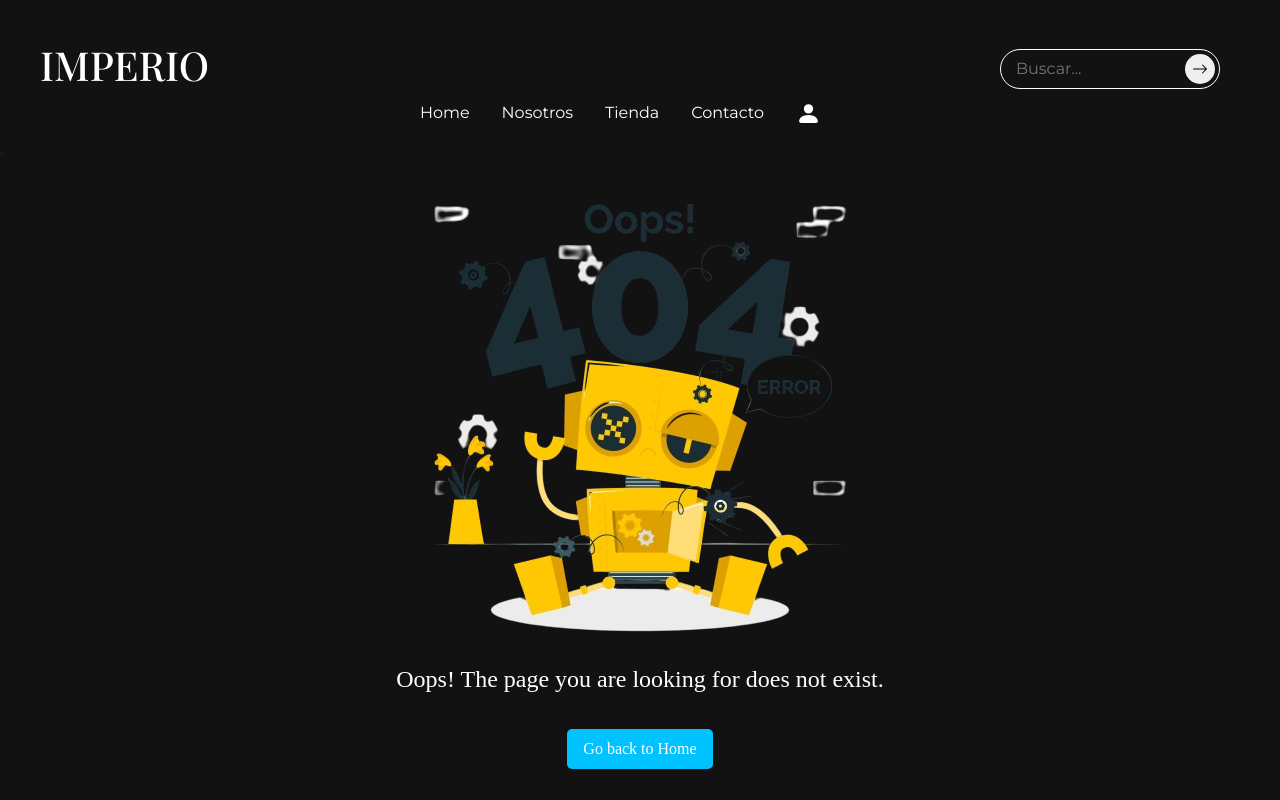
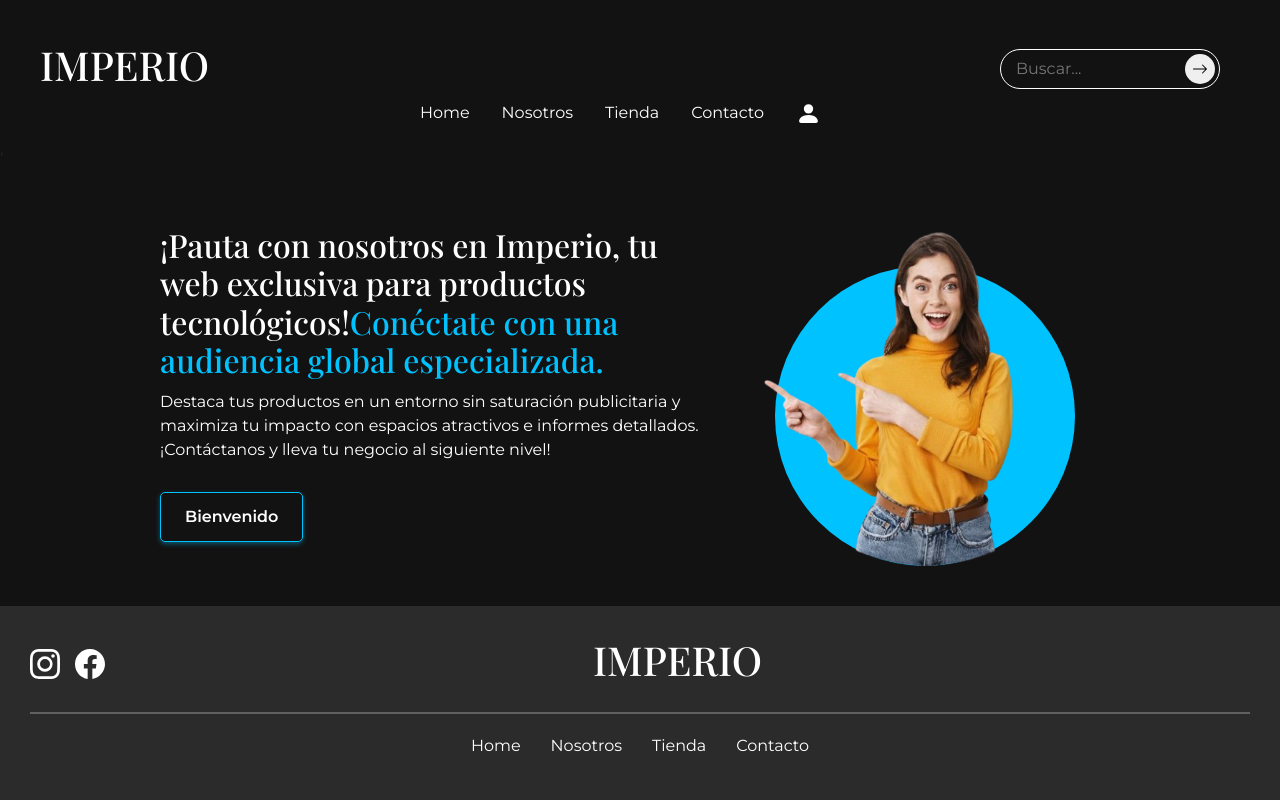
Before and after one commit to Sala-A/IMPERIO, a React (Vite) app: page / in a window 1280 px wide. Shown: the top 800 px of the page. Built offline with nearby package versions, Linux system fonts and the light colour scheme; a web font is replaced by a local one.

Commit message:
Crear el componente de Home, se creo la primera parte, el primer vistazo del cliente

```diff
--- a/src/Components/Page/Home.jsx
+++ b/src/Components/Page/Home.jsx
@@ -1,13 +1,32 @@
 import Navbar from "../Common/Navbar";
 import Footer from "../Common/Footer";
-import Error from "./Error"
 
 export default function Home() {
   return (
     <div className="home">
-    <Navbar/>,
-    <Error />
-    <Footer/>
+      <Navbar />,
+      <main className="main">
+        <div className="ad-container">
+          <h1 className="text-main">
+            ¡Pauta con nosotros en Imperio, tu web exclusiva para productos
+            tecnológicos!
+            <span className="text-main-blue">
+              Conéctate con una audiencia global especializada.
+            </span>
+          </h1>
+          <p className="info-text-main">
+            Destaca tus productos en un entorno sin saturación publicitaria y
+            maximiza tu impacto con espacios atractivos e informes detallados.
+            ¡Contáctanos y lleva tu negocio al siguiente nivel!
+          </p>
+          <button className="cta-button">Bienvenido</button>
+        </div>
+        <div className="ad-image">
+          <div className="circle-background"></div>
+          <img className="promotional-image" src="/women2.png" alt="Promotional" />
+        </div>
+      </main>
+      <Footer />
     </div>
-  )
+  );
 }
--- a/src/Style/Base/_Typography.scss
+++ b/src/Style/Base/_Typography.scss
@@ -32,8 +32,3 @@ input{
 ul, li{
     list-style-type: none;
 }
-
-*[title] {
-    color: rgb(240, 4, 4) !important;
-    text-decoration: none !important;
-  }
--- /dev/null
+++ b/src/Style/Pages/_Home.scss
@@ -0,0 +1,54 @@
+@use "../Utilities/" as *;
+
+.main {
+  display: grid;
+  grid-template-columns: 1fr 1fr;
+  align-items: center;
+  gap: 20px;
+  padding: 40px;
+  max-width: 1200px;
+  margin: 0 auto;
+  .ad-container {
+    position: relative;
+    max-width: 600px;
+    left: 5rem;
+    .text-main {
+      font-size: 2rem;
+      margin-bottom: 10px;
+      color: $colorWhite;
+      .text-main-blue {
+        color: $colorBlue;
+      }
+    }
+    .info-text-main {
+      margin-bottom: 20px;
+      color: $colorWhite;
+    }
+    .cta-button {
+      @include button1();
+    }
+  }
+  .ad-image {
+    position: relative;
+    display: inline-block;
+    overflow: visible;
+    .circle-background {
+      position: absolute;
+      bottom: 0;
+      left: 50%;
+      width: 300px;
+      height: 300px;
+      background-color: #00c2ff;
+      border-radius: 50%;
+      transform: translateX(-50%);
+      z-index: 1;
+    }
+    .promotional-image {
+      position: relative;
+      max-width: 350px;
+      z-index: 2;
+      display: block;
+      left: 101px;
+    }
+  }
+}
--- a/src/Style/Pages/_Index.scss
+++ b/src/Style/Pages/_Index.scss
@@ -1 +1,2 @@
 @forward "Error";
+@forward "Home";
```
Also changed, not shown: public/women2.png (added).
